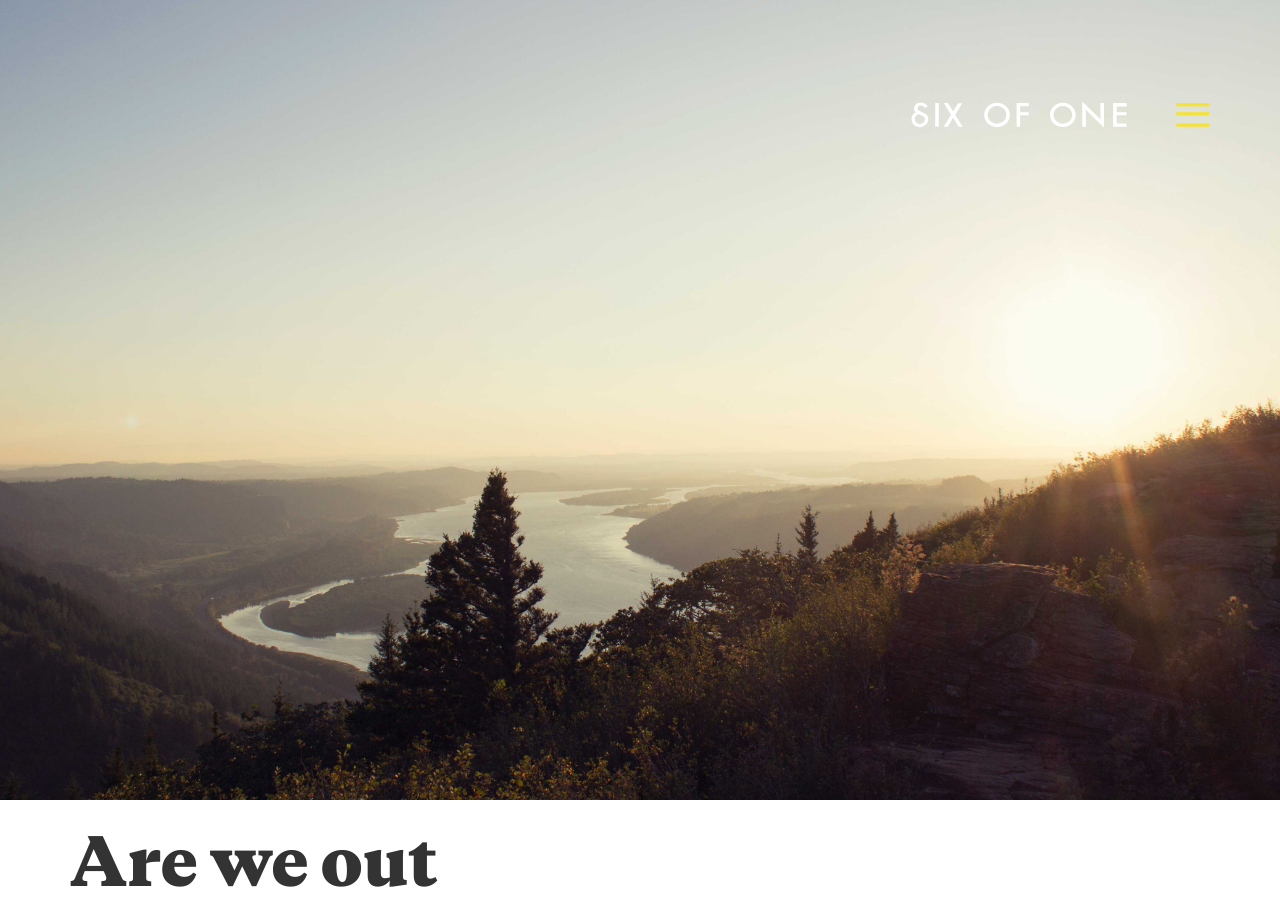
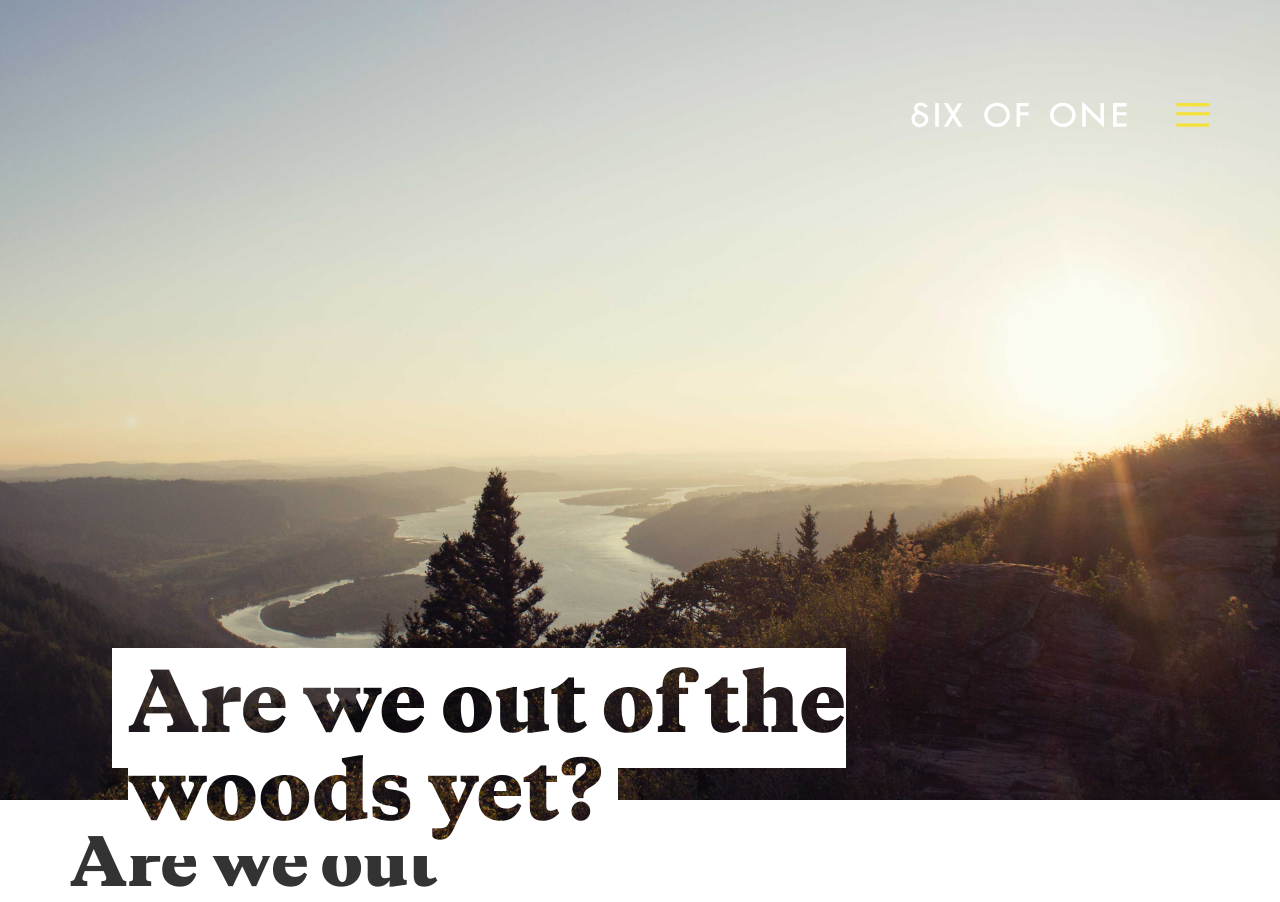
Before and after one commit to superdev807/typecode-exercise, a Vue app in the folder frontend/: page /#/ in a window 1280 px wide. Shown: the top 902 px of the page. Built offline with nearby package versions, Linux system fonts and the light colour scheme.

Commit message:
Add style of transparent text with white background

```diff
--- a/frontend/src/App.vue
+++ b/frontend/src/App.vue
@@ -2,7 +2,7 @@
   <div id="app">
     <tc-header></tc-header>
 
-    <div class="body">
+    <div class="content">
       <div class="container-fluid">
         <router-view/>
       </div>
@@ -17,7 +17,7 @@ export default {
 </script>
 
 <style style="scss">
-.body {
+.content {
   margin: 0 70px;
 }
 </style>
--- a/frontend/src/components/Header.vue
+++ b/frontend/src/components/Header.vue
@@ -2,6 +2,14 @@
   <div class="tc-header">
     <div class="tc-menu">
       <img src="../assets/images/hamburger.svg" class="hamburger" />
+    </div>
+
+    <div class="tc-title-back-wrap">
+      <div class="tc-title-back">Are we out of the woods yet?</div>
+    </div>
+
+    <div class="tc-title-text-wrap">
+      <div class="tc-title-text">Are we out of the woods yet?</div>
     </div>
   </div>
 </template>
@@ -15,8 +23,8 @@ export default {}
   height: 800px;
   position: relative;
   background-image: url('../assets/images/background.jpg');
-  background-size: 125% 125%;
-  background-position: center center;
+  background-size: 125% 1000px;
+  background-position: center -100px;
   background-repeat: no-repeat;
 
   .tc-menu {
@@ -28,5 +36,41 @@ export default {}
       width: 300px;
     }
   }
+
+  .tc-title-back-wrap {
+    position: absolute;
+    left: 10%;
+    right: 30%;
+    bottom: -2.5rem;
+
+    .tc-title-back {
+      display: inline;
+      background: #fff;
+      color: transparent;
+      font-size: 5rem;
+      box-shadow: 1rem 0 #fff, -1rem 0 #fff;
+      padding: 1rem 0;
+    }
+  }
+
+  .tc-title-text-wrap {
+    position: absolute;
+    left: 0;
+    right: 0;
+    bottom: -100px;
+
+    .tc-title-text {
+      background-image: url('../assets/images/background.jpg');
+      background-size: 125% 1000px;
+      background-position: center bottom;
+      background-repeat: no-repeat;
+      -webkit-text-fill-color: transparent;
+      -webkit-background-clip: text;
+      font-size: 5rem;
+      padding-left: 10%;
+      padding-right: 30%;
+      padding-bottom: calc(100px - 2.5rem);
+    }
+  }
 }
 </style>
```
